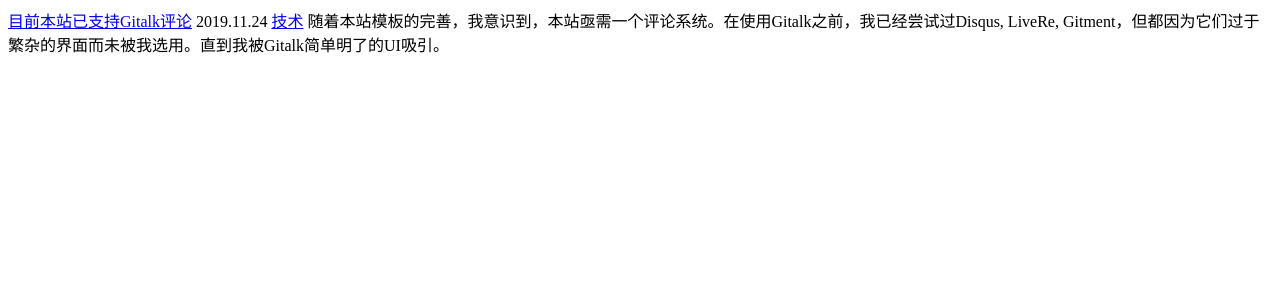
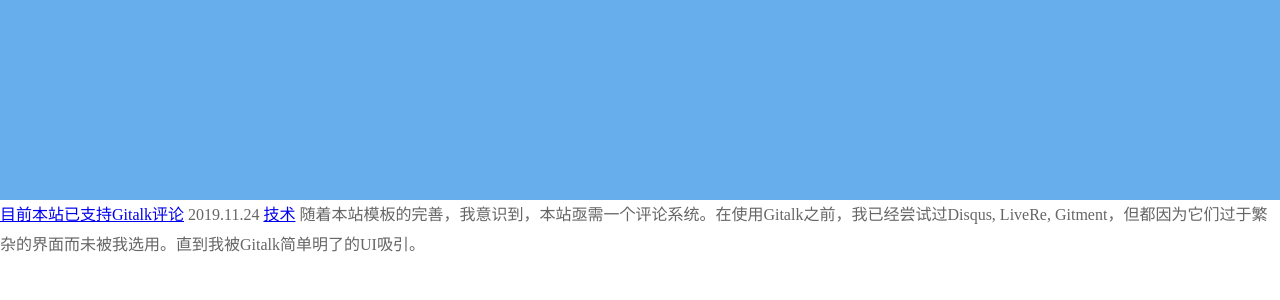
Before and after one commit to loveandrevolution/jawutzh.github.io, a Jekyll site: the page built from index.html, in a window 1280 px wide. Shown: the top 300 px of the page. Built offline with Jekyll 4.4.1, drawn with Linux system fonts in a browser that asks for light colours; the list of posts is cut into pages by our own code.

Commit message:
Update default.html

```diff
--- a/_layouts/default.html
+++ b/_layouts/default.html
@@ -1,11 +1,17 @@
 <html>
 	<head>
 		<style>
+			body{
+				margin: 0;
+				color: #666;
+				line-height: 30px;
+			}
 			#hedaer-menu{
-				border-bottom: 1px solid #EEE;
+				height:50px;
+				box-shadow:0px 0px 10px rgba(0,0,0,0.1)
 			}
 			#title-block{
-				height: 200px
+				height: 200px;
 				background: #67AEEC
 			}
 		</style>
```
